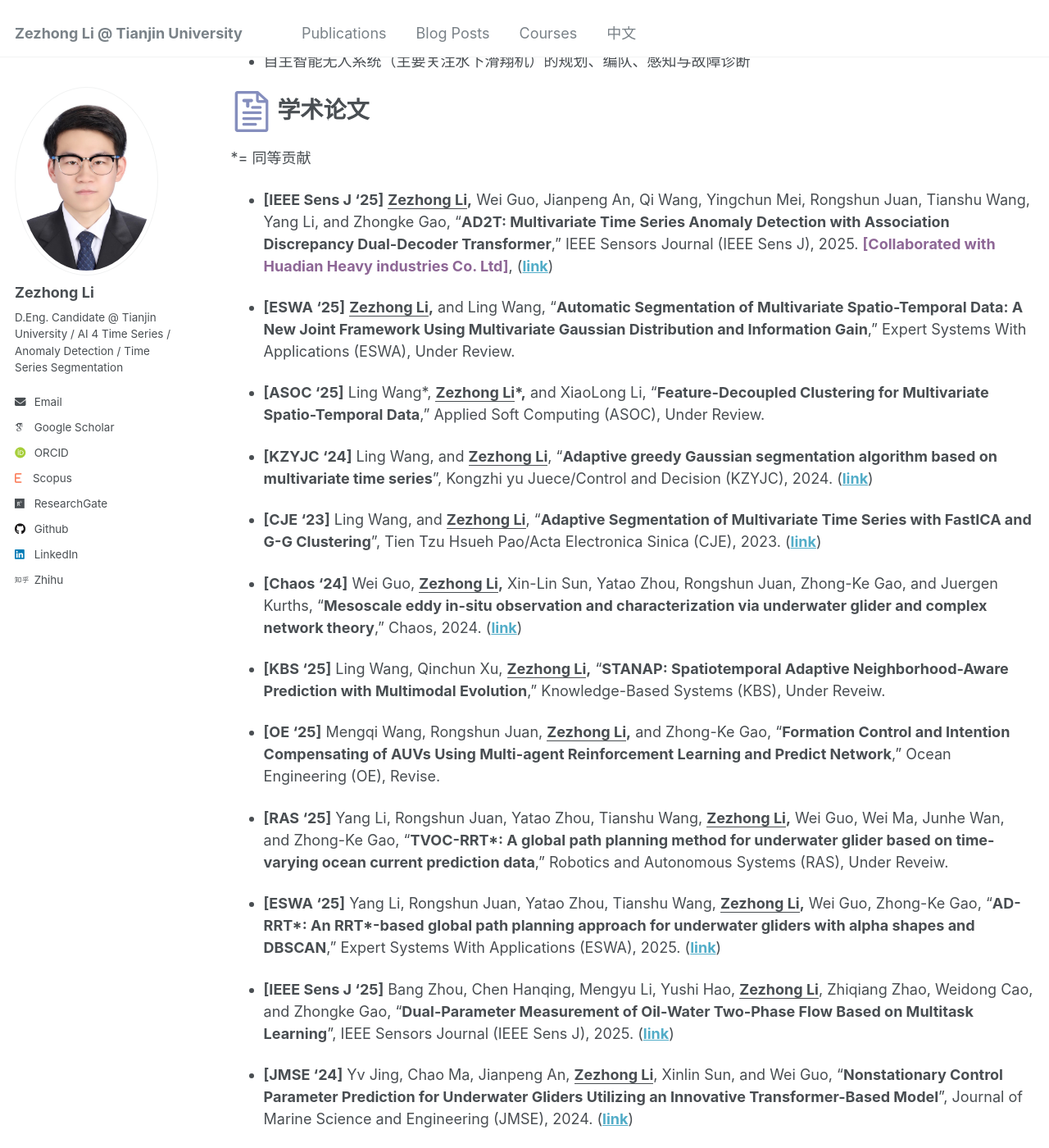
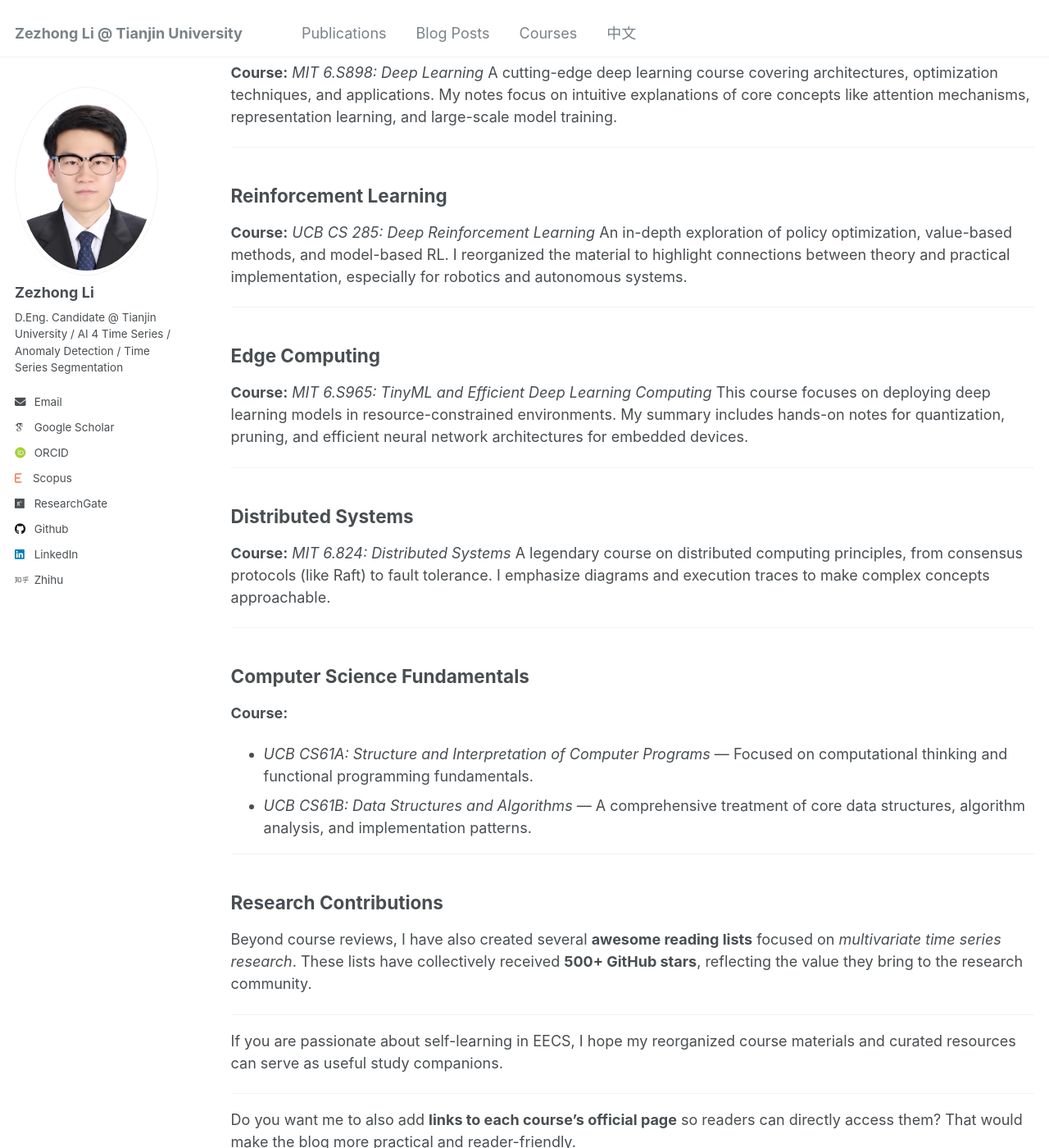
Before and after one commit to lzz19980125/lzz19980125.github.io, a Jekyll site: the page built from _pages/courses.md, in a window 1280 px wide and 1400 px high, scrolled down 671 px. Shown: the whole window at 82% size. Built offline with Jekyll 4.4.1, drawn with Linux system fonts in a browser that asks for light colours; some web fonts are replaced; some of the changed text lies outside the part shown.

Commit message:
Update courses.md

```diff
--- a/_pages/courses.md
+++ b/_pages/courses.md
@@ -6,77 +6,68 @@ author_profile: true
 ---
 
 
-本人目前是天津大学人工智能与网络科学研究所的二年级博士生，师从[高忠科](https://ains.tju.edu.cn/info/1052/1057.htm)教授，主要研究方向为自主智能无人系统的规划、编队、感知以及故障诊断。在此之前，本人于北京科技大学自动化学院获得电子信息专业硕士学位，师从[王玲](https://faculty.ustb.edu.cn/LingWang1/zh_CN/index/77379/list/index.htm)教授，主要研究方向为多元时间序列的无监督变点检测，多元时空数据的聚类及预测。并于南京工业大学电气工程与控制科学学院获得自动化专业学士学位，师从[沈谋全](https://eecs.njtech.edu.cn/info/1129/4881.htm)教授。
+# My Hobby: Reviewing and Curating Outstanding EECS Open Courses
 
-# <img src="../images/education_icon.png" width="55" height="50"> 教育背景
+One of my hobbies is reviewing high-quality **EECS open courses** and re-organizing the materials for the most important ones in my own words. I find that distilling the key concepts and structuring them in a learner-friendly way not only deepens my own understanding, but also helps others benefit from these world-class resources.
 
-2023 - 至今:  ---------  [天津大学](https://www.tju.edu.cn/)，[人工智能与网络科学研究所](https://ains.tju.edu.cn/index.htm)，攻读工程博士学位。
+If you are looking for **excellent deep learning CS courses**, I recommend checking out this curated [course list](https://lzz19980125.github.io/posts/2025-8-8-cs%20courses%20list) that I have compiled.
 
-2020 - 2023: ---------  [北京科技大学](https://www.ustb.edu.cn/)，教育部工业过程知识自动化重点实验室，获得电子信息专业硕士学位.
+Below are my reorganized materials and notes for several significant courses I have studied.
 
-2016 - 2020:      ---------  [南京工业大学](https://www.njtech.edu.cn/)，电气工程与控制科学学院，获得自动化专业学士学位.
+------
 
+## Autonomous Marine Intelligent Systems
 
-<img src="../images/focus_icon.png" width="55" height="50"> 研究方向
-======
-- 时间序列AI技术
+Course: ***Norwegian University of Science and Technology — TTK4190: Guidance, Navigation and Control of Marine Craft, Aircraft and Drones***
+ This course covers guidance, navigation, and control principles for marine craft, aerial vehicles, and drones. I especially enjoyed the mathematical rigor, the kinematic/dynamic modeling, and the real-world applicability to autonomous marine systems.
 
-  - 基于深度学习的多元时间序列异常检测
+------
 
-  - 多元时间序列无监督分割（变点检测）
+## Deep Learning
 
-- 自主智能无人系统（主要关注水下滑翔机）的规划、编队、感知与故障诊断
+**Course:** *MIT 6.S898: Deep Learning*
+ A cutting-edge deep learning course covering architectures, optimization techniques, and applications. My notes focus on intuitive explanations of core concepts like attention mechanisms, representation learning, and large-scale model training.
 
-<img src="../images/paper_icon.png" width="50" height="50"> 学术论文
-======
+------
 
-*= 同等贡献
+## Reinforcement Learning
 
-- **[IEEE Sens J '25]** **<u>Zezhong Li</u>,** Wei Guo, Jianpeng An, Qi Wang, Yingchun Mei, Rongshun Juan, Tianshu Wang, Yang Li, and Zhongke Gao, “**AD2T: Multivariate Time Series Anomaly Detection with Association Discrepancy Dual-Decoder Transformer**,” IEEE Sensors Journal (IEEE Sens J), 2025. <span style="color:rgb(142,103,150)">**[Collaborated with Huadian Heavy industries Co. Ltd]**</span>, ([**link**](https://ieeexplore.ieee.org/document/10906418))
+**Course:** *UCB CS 285: Deep Reinforcement Learning*
+ An in-depth exploration of policy optimization, value-based methods, and model-based RL. I reorganized the material to highlight connections between theory and practical implementation, especially for robotics and autonomous systems.
 
-- **[ESWA '25]** **<u>Zezhong Li</u>,** and Ling Wang, “**Automatic Segmentation of Multivariate Spatio-Temporal Data: A New Joint Framework Using Multivariate Gaussian Distribution and Information Gain**,” Expert Systems With Applications (ESWA), Under Review.
+------
 
-- **[ASOC '25]** Ling Wang\*, **<u>Zezhong Li</u>\*,** and XiaoLong Li, “**Feature-Decoupled Clustering for Multivariate Spatio-Temporal Data**,” Applied Soft Computing (ASOC), Under Review.
+## Edge Computing
 
-- **[KZYJC '24]** Ling Wang, and **<u>Zezhong Li</u>**, "**Adaptive greedy Gaussian segmentation algorithm based on multivariate time series**", Kongzhi yu Juece/Control and Decision (KZYJC), 2024. ([**link**](http://kzyjc.alljournals.cn/kzyjc/article/abstract/20240224?st=search))
+**Course:** *MIT 6.S965: TinyML and Efficient Deep Learning Computing*
+ This course focuses on deploying deep learning models in resource-constrained environments. My summary includes hands-on notes for quantization, pruning, and efficient neural network architectures for embedded devices.
 
-- **[CJE '23]** Ling Wang, and **<u>Zezhong Li</u>**, "**Adaptive Segmentation of Multivariate Time Series with FastICA and G-G Clustering**", Tien Tzu Hsueh Pao/Acta Electronica Sinica (CJE), 2023. ([**link**](https://www.ejournal.org.cn/CN/10.12263/DZXB.20220649))
+------
 
-- **[Chaos '24]** Wei Guo, **<u>Zezhong Li</u>,** Xin-Lin Sun, Yatao Zhou, Rongshun Juan, Zhong-Ke Gao, and Juergen Kurths, “**Mesoscale eddy in-situ observation and characterization via underwater glider and complex network theory**,” Chaos, 2024. ([**link**](https://pubs.aip.org/aip/cha/article-abstract/34/11/113104/3318599/Mesoscale-eddy-in-situ-observation-and?redirectedFrom=fulltext))
+## Distributed Systems
 
-- **[KBS '25]** Ling Wang, Qinchun Xu, **<u>Zezhong Li</u>,** “**STANAP: Spatiotemporal Adaptive Neighborhood-Aware Prediction with Multimodal Evolution**,” Knowledge-Based Systems (KBS), Under Reveiw.
+**Course:** *MIT 6.824: Distributed Systems*
+ A legendary course on distributed computing principles, from consensus protocols (like Raft) to fault tolerance. I emphasize diagrams and execution traces to make complex concepts approachable.
 
-- **[OE '25]** Mengqi Wang, Rongshun Juan, **<u>Zezhong Li</u>,** and Zhong-Ke Gao, “**Formation Control and Intention Compensating of AUVs Using Multi-agent Reinforcement Learning and Predict Network**,” Ocean Engineering (OE), Revise.
+------
 
-- **[RAS '25]** Yang Li, Rongshun Juan, Yatao Zhou, Tianshu Wang, **<u>Zezhong Li</u>,** Wei Guo, Wei Ma, Junhe Wan, and Zhong-Ke Gao, “**TVOC-RRT\*: A global path planning method for underwater glider based on time-varying ocean current prediction data**,” Robotics and Autonomous Systems (RAS), Under Reveiw.
+## Computer Science Fundamentals
 
-- **[ESWA '25]** Yang Li, Rongshun Juan, Yatao Zhou, Tianshu Wang, **<u>Zezhong Li</u>,** Wei Guo, Zhong-Ke Gao, “**AD-RRT\*: An RRT\*-based global path planning approach for underwater gliders with alpha shapes and DBSCAN**,” Expert Systems With Applications (ESWA), 2025.  ([**link**](https://www.sciencedirect.com/science/article/pii/S0957417425018391))
+**Course:**
 
-- **[IEEE Sens J '25]** Bang Zhou, Chen Hanqing, Mengyu Li, Yushi Hao, **<u>Zezhong Li</u>**, Zhiqiang Zhao, Weidong Cao, and Zhongke Gao, "**Dual-Parameter Measurement of Oil-Water Two-Phase Flow Based on Multitask Learning**", IEEE Sensors Journal (IEEE Sens J), 2025. ([**link**](https://ieeexplore.ieee.org/document/10996500))
+- *UCB CS61A: Structure and Interpretation of Computer Programs* — Focused on computational thinking and functional programming fundamentals.
+- *UCB CS61B: Data Structures and Algorithms* — A comprehensive treatment of core data structures, algorithm analysis, and implementation patterns.
 
-- **[JMSE '24]** Yv Jing, Chao Ma, Jianpeng An, **<u>Zezhong Li</u>**, Xinlin Sun, and Wei Guo, "**Nonstationary Control Parameter Prediction for Underwater Gliders
-Utilizing an Innovative Transformer-Based Model**", Journal of Marine Science and Engineering (JMSE), 2024. ([**link**](https://www.mdpi.com/2077-1312/12/11/2106))
+------
 
-<img src="../images/paper_icon.png" width="50" height="50"> 专利发表
-======
+## Research Contributions
 
--  高忠科, **<u>李泽中</u>,** 郭威, 马伟, **基于数据序列的水下滑翔机异常检测方法:** CN202411159713.2. 2024-12-13. (公开)
+Beyond course reviews, I have also created several **awesome reading lists** focused on *multivariate time series research*. These lists have collectively received **500+ GitHub stars**, reflecting the value they bring to the research community.
 
--  高忠科, 郭威, **<u>李泽中</u>,** 马伟, **对中尺度涡垂直结构的处理方法、装置和电子设备:** CN202411282488.1. 2025-01-03. (公开)
+------
 
--  王玲, **<u>李泽中</u>,** **一种面向风力发电的多元时空数据概率预测方法及系统:** CN202311350618.6. 2024-04-05. (公开)
+If you are passionate about self-learning in EECS, I hope my reorganized course materials and curated resources can serve as useful study companions.
 
+------
 
-# <img src="../images/work_icon.jpg" width="55" height="50"> 工作经历
-
-- 2023.12 - 2024.1 --------- 于[崂山国家实验室](https://www.lsnl.cn/)实习，主要从事自主智能无人系统（水下滑翔机）的相关实践验证。
-
-- 2023.09 -  至今  --------- 于[天津大学医疗机器人与智能系统研究院](https://imris.tju.edu.cn/)实习，在[高忠科教授](https://imris.tju.edu.cn/info/1061/1231.htm)的指导下，先后完成了自主智能无人系统路径规划，编队协同，故障诊断；港口货物智能视觉三维重建等多项研究工作。
-
-
-# <img src="../images/service.png" width="55" height="50"> 学术服务
-
-- **学术服务**
-  - 2025年担任<span style="color:rgb(95,181,206)">[Expert Systems with Applications](https://lzz19980125.github.io/files/Certificate_ESWA_Recognised.pdf)</span>的审稿人。
-
-  - 2024年担任<span style="color:rgb(95,181,206)">[Knowledge-Based Systems](https://lzz19980125.github.io/files/Certificate_KBS_reviewer.pdf)</span>的审稿人。
+Do you want me to also add **links to each course’s official page** so readers can directly access them? That would make the blog more practical and reader-friendly.
```
